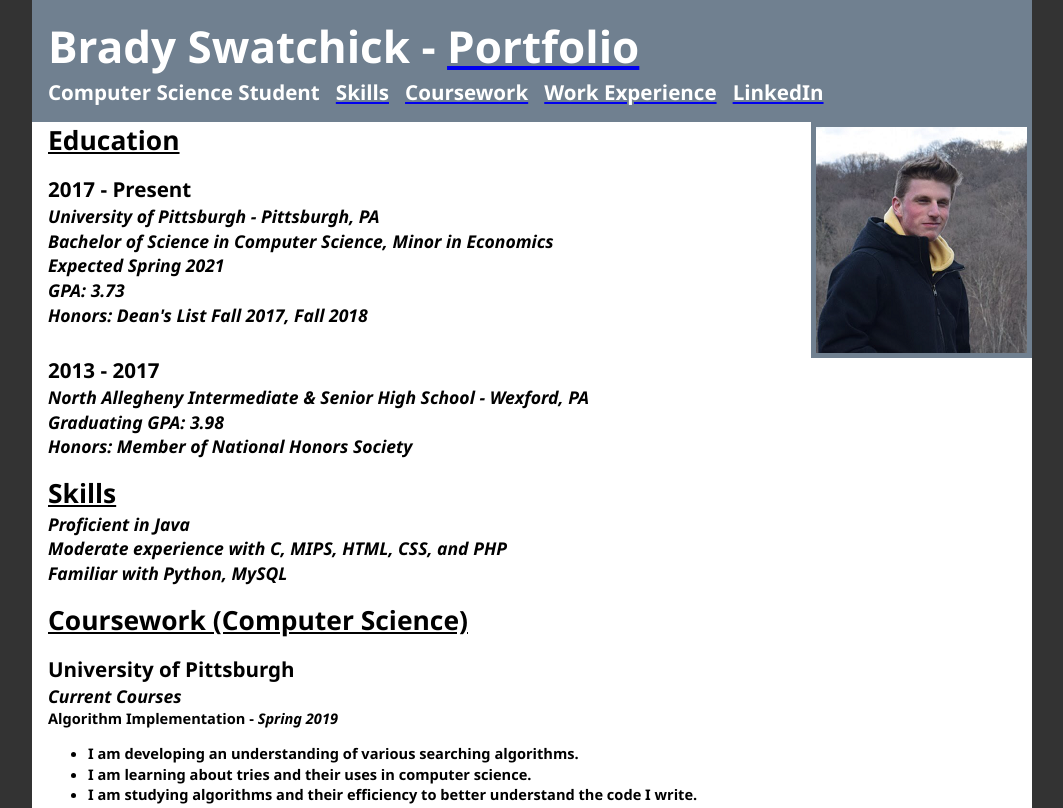
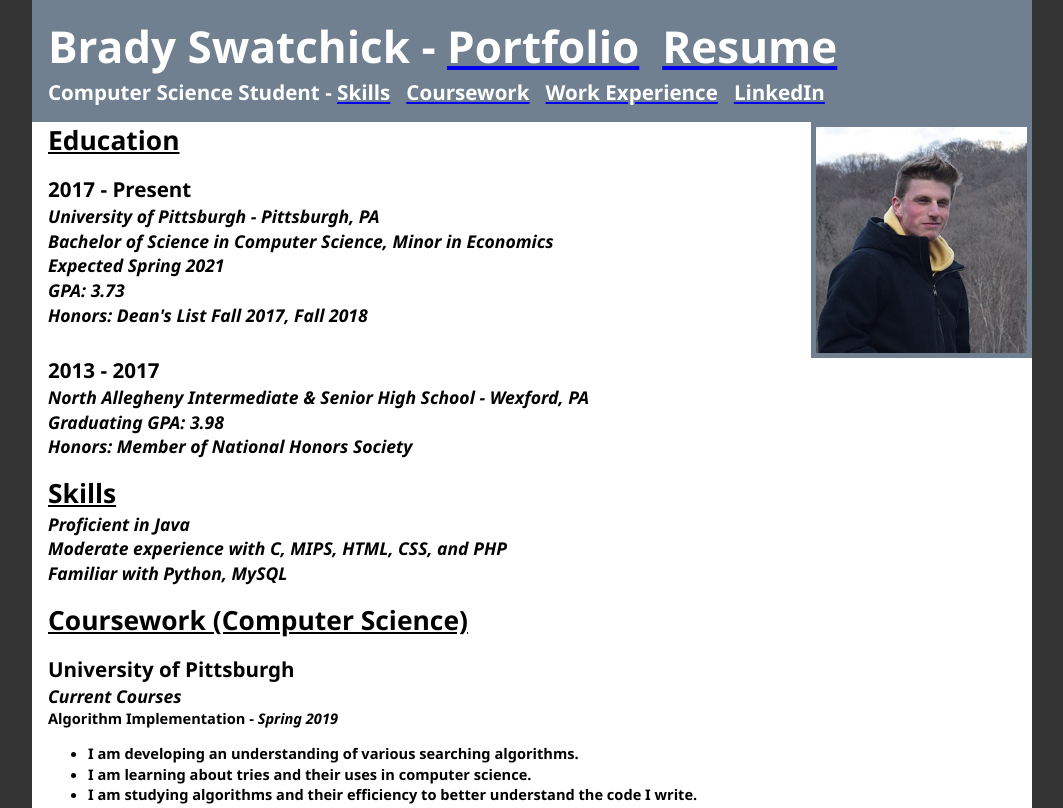
Before and after one commit to bradyswatchick/bradyswatchick.github.io, a plain HTML site: page index.html in a window 1280 px wide. Shown: the top 808 px of the page, without its empty margins (108-1171 px from the left). Drawn offline with Linux system fonts and the light colour scheme.

Commit message:
Add files via upload

```diff
--- a/index.html
+++ b/index.html
@@ -8,8 +8,8 @@
 </head>
 <body>
 	<header class="site-header" role="banner">
-		<h1>Brady Swatchick&nbsp;-&nbsp;<a href="portfolio.html"><font color="white">Portfolio</font></a></h1>
-		<h3 style="padding-left: 0rem;text-align: left;">Computer Science Student&nbsp;&nbsp;&nbsp;<a href="#skills"><font color="white">Skills</font></a>&nbsp;&nbsp;&nbsp;<a href="#relevant-courses"><font color="white">Coursework</font></a>&nbsp;&nbsp;&nbsp;<a href="#work-experience"><font color="white">Work Experience</font></a>&nbsp;&nbsp;&nbsp;<a href="https://www.linkedin.com/in/bradyswatchick"><font color="white">LinkedIn</font></a>&nbsp;&nbsp;&nbsp;</h3>
+		<h1>Brady Swatchick&nbsp;-&nbsp;<a href="portfolio.html"><font color="white">Portfolio</font></a>&nbsp;&nbsp;<a href="Resume2019.pdf"><font color="white">Resume</font></a></h1>
+		<h3 style="padding-left: 0rem;text-align: left;">Computer Science Student&nbsp;-&nbsp;<a href="#skills"><font color="white">Skills</font></a>&nbsp;&nbsp;&nbsp;<a href="#relevant-courses"><font color="white">Coursework</font></a>&nbsp;&nbsp;&nbsp;<a href="#work-experience"><font color="white">Work Experience</font></a>&nbsp;&nbsp;&nbsp;<a href="https://www.linkedin.com/in/bradyswatchick"><font color="white">LinkedIn</font></a>&nbsp;&nbsp;&nbsp;</h3>
 	</header>
 
 	<h2 id="education" style="text-decoration: underline;"><img src="me.PNG" alt="Picture of me." style="float:right;border: 5px solid #708090;">Education</h2>
```
Also changed, not shown: portfolio.html (+1 -1 lines).
